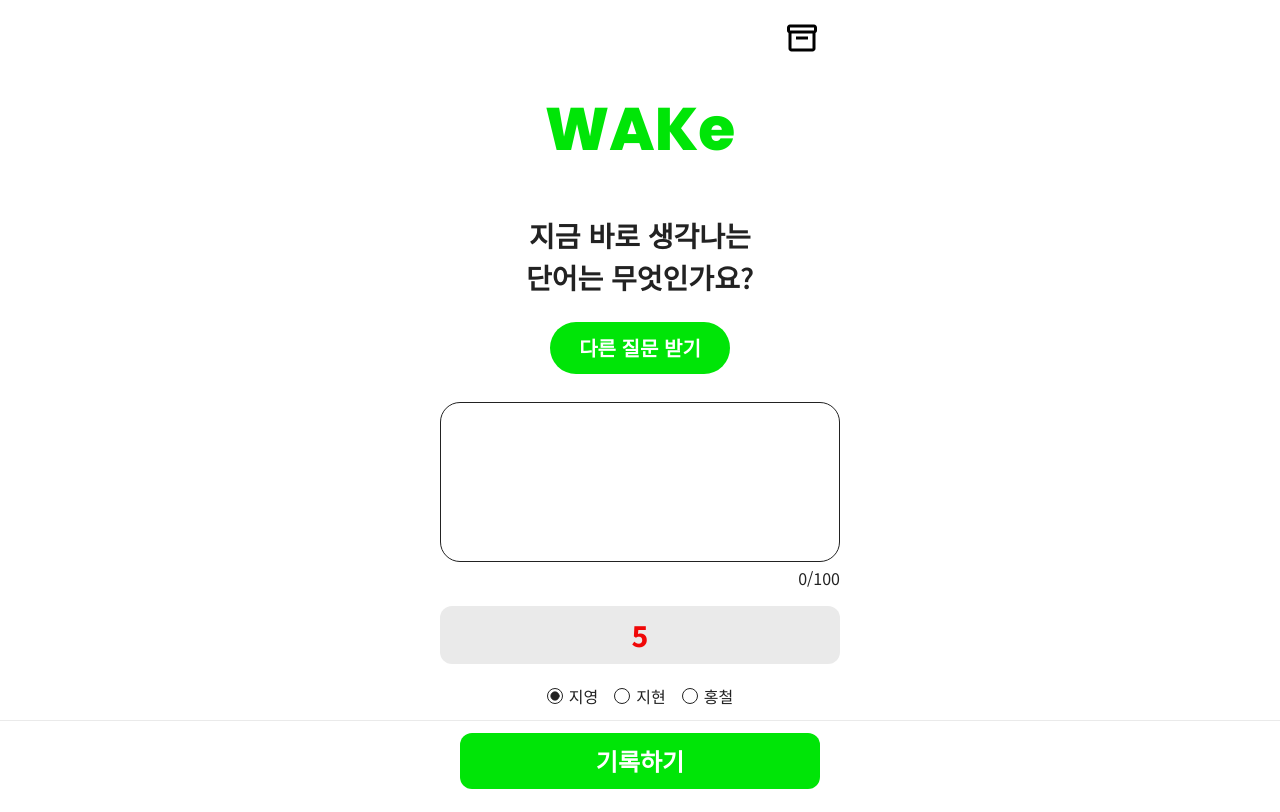
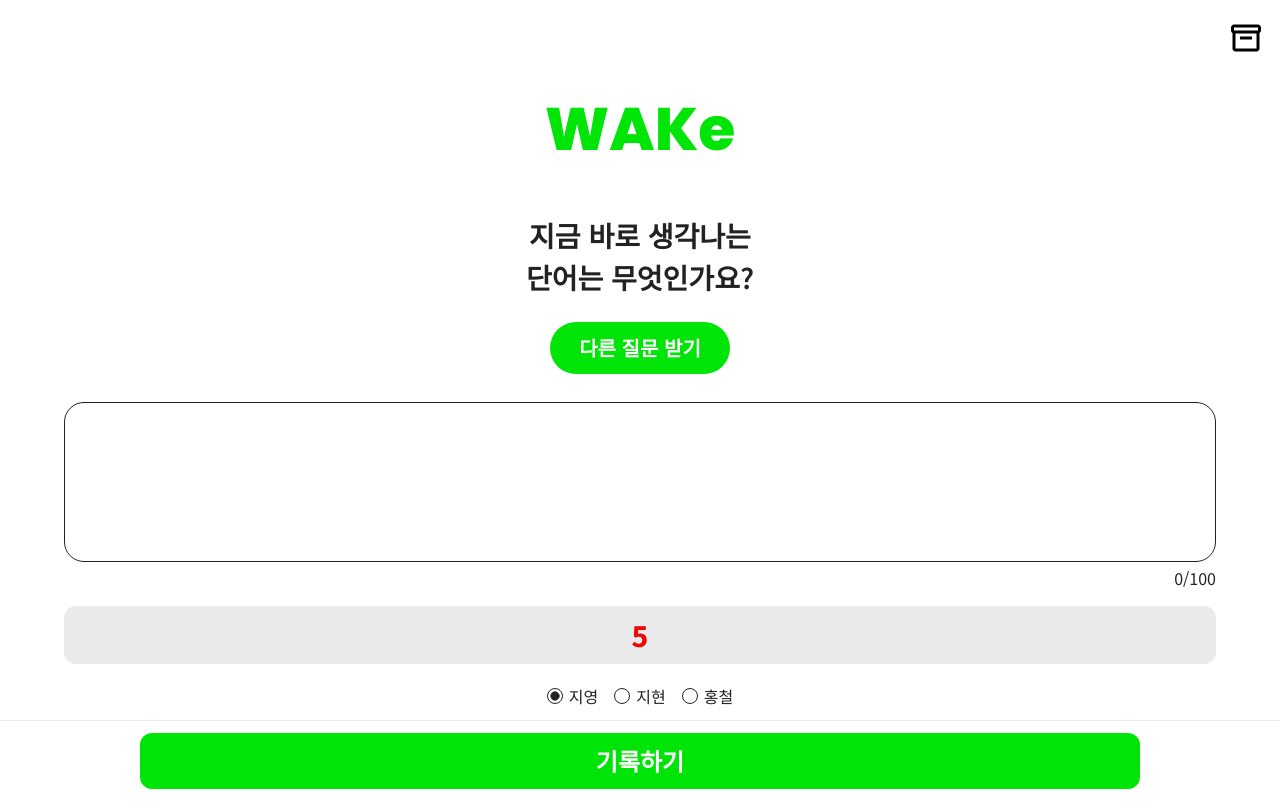
Before and after one commit to zeppesi/WAKe_client, a Next.js app: page /question in a window 1280 px wide. Built offline with nearby package versions, Linux system fonts and the light colour scheme.

Commit message:
style: max width 수정

```diff
--- a/src/app/question/components/Header.tsx
+++ b/src/app/question/components/Header.tsx
@@ -4,9 +4,7 @@ import { cn } from '@/styles/utils';
 import styles from '@/styles/common.module.css';
 
 const Header = () => (
-  <header
-    className={cn(styles.header, 'fixed top-0 w-full max-w-400 bg-white')}
-  >
+  <header className={cn(styles.header, 'fixed top-0 w-full bg-white')}>
     <Link href="/records">
       <Box width={36} height={36} />
     </Link>
--- a/src/app/question/components/RecordForm.tsx
+++ b/src/app/question/components/RecordForm.tsx
@@ -42,7 +42,7 @@ const RecordForm = () => {
         다른 질문 받기
       </button>
 
-      <div className="mt-28 flex w-full max-w-400 flex-col gap-4">
+      <div className="mt-28 flex w-full flex-col gap-4">
         <textarea
           className={cn(
             'h-160 w-full resize-none rounded-20 border-1 border-black px-16 py-12 caret-primary focus:border-primary',
@@ -58,7 +58,7 @@ const RecordForm = () => {
         </span>
       </div>
 
-      <div className="mb-20 mt-16 flex w-full max-w-400 items-center justify-center rounded-12 bg-gray px-12 py-8 text-28 font-extrabold text-red">
+      <div className="mb-20 mt-16 flex w-full items-center justify-center rounded-12 bg-gray px-12 py-8 text-28 font-extrabold text-red">
         {isTimerEnd ? '지금 떠오른 그 단어를 던져요' : remainingSeconds}
       </div>
 
@@ -88,7 +88,7 @@ const RecordForm = () => {
         <button
           className={cn(
             commonStyles.cta,
-            'h-56 w-full max-w-360 justify-center rounded-12 text-24 font-bold',
+            'h-56 w-full max-w-1000 justify-center rounded-12 text-24 font-bold',
           )}
           onClick={handleSubmit}
         >
--- a/src/components/ui/toast.tsx
+++ b/src/components/ui/toast.tsx
@@ -16,7 +16,7 @@ const ToastViewport = React.forwardRef<
   <ToastPrimitives.Viewport
     ref={ref}
     className={cn(
-      'fixed bottom-0 left-1/2 z-[100] flex max-h-screen w-full max-w-400 -translate-x-1/2 transform flex-col-reverse px-24 pb-40 sm:flex-col sm:px-0',
+      'fixed bottom-0 left-1/2 z-[100] flex max-h-screen w-full max-w-500 -translate-x-1/2 transform flex-col-reverse px-24 pb-40 sm:flex-col',
       className,
     )}
     {...props}
--- a/src/styles/common.module.css
+++ b/src/styles/common.module.css
@@ -7,6 +7,6 @@
 }
 
 .header {
-  @apply flex items-center justify-end px-20;
+  @apply flex items-center justify-end px-16;
   height: var(--header-height);
 }
```
